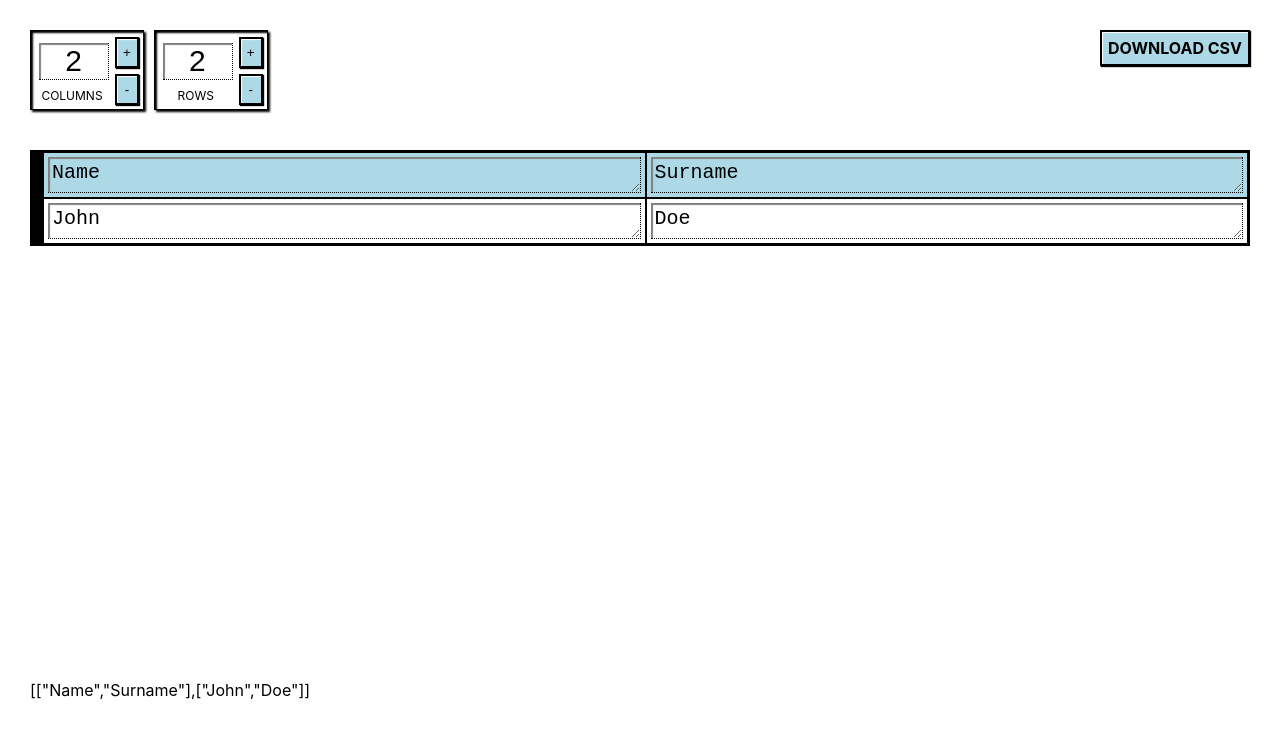
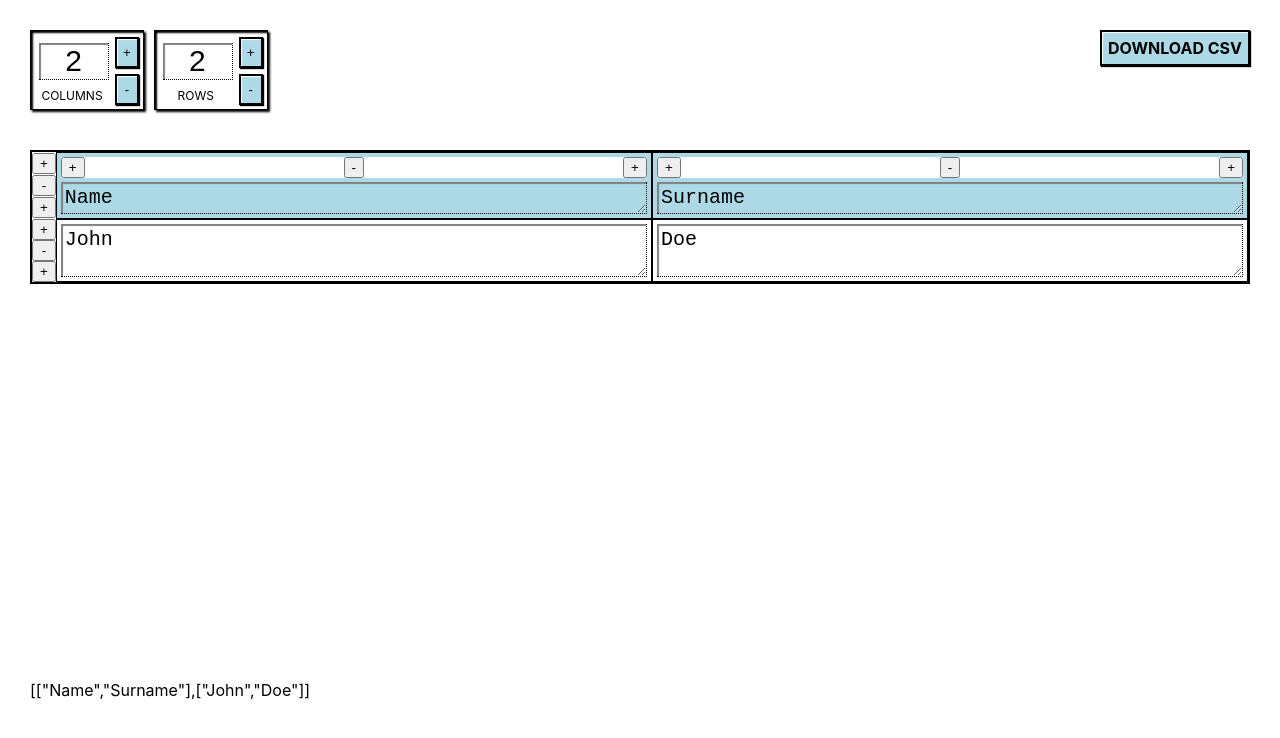
Before and after one commit to lag-of-death/table-constructor, a React (Create React App) app: page / in a window 1280 px wide. Shown: the top 738 px of the page. Built offline with nearby package versions, Linux system fonts and the light colour scheme.

Commit message:
Add insertion/deletion of rows/columns

```diff
--- a/src/App.js
+++ b/src/App.js
@@ -14,16 +14,21 @@ import {
 import {
   withoutLastElement,
   getTableWithoutLastColumn,
-  getNumOfLastRowColumns,
+  getNumOfFirstRowColumns,
   guard,
   handleAddingRows,
   handleAddingColumns,
   handleSubtractingRows,
-  handleSubtractingColumns
+  handleSubtractingColumns,
+  clone,
+  splice,
+  handleAction
 } from './helpers';
 
-const MAX_ROWS_LENGTH = 5;
-const MAX_COLS_LENGTH = 5;
+import { actions, limits } from './helpers/constants'
+
+const { MAX_COLS_LENGTH, MAX_ROWS_LENGTH } = limits;
+const { BACK_ACTION, FRONT_ACTION, REMOVE_ACTION } = actions;
 
 class TableConstructor extends React.Component {
   constructor(props) {
@@ -40,25 +45,50 @@ class TableConstructor extends React.Component {
     }
   }
 
+  columnActions = {
+    [BACK_ACTION]: (columnsOnTheLeft, currentColumnVal) => columnsOnTheLeft.concat('', currentColumnVal),
+    [FRONT_ACTION]: (columnsOnTheLeft, currentColumnVal) => columnsOnTheLeft.concat(currentColumnVal, ''),
+    [REMOVE_ACTION]: (columnsOnTheLeft, currentColumnVal, row) => (row.length > 1) ? columnsOnTheLeft : columnsOnTheLeft.concat(currentColumnVal)
+  };
+
+  rowActions = {
+    [BACK_ACTION]: (table, rowIdx, tableClone) => {
+      return (rowIdx === 0)
+        ? [table[rowIdx].map(() => ''), ...tableClone]
+        : splice(table, rowIdx, 0, table[rowIdx].map(() => ''))
+    },
+    [FRONT_ACTION]: (table, rowIdx)=> splice(table,rowIdx + 1, 0, table[rowIdx].map(() => '')),
+    [REMOVE_ACTION]: (table, rowIdx, tableClone) => {
+      return (table.length > 1 )
+        ? splice(table, rowIdx, 1)
+        : tableClone
+    }
+  };
+
   incColumnNum = () => {
     this.setState(({ table }) => {
-      const numOfLastRowColumns = getNumOfLastRowColumns(table);
+      const numOfFirstRowColumns = getNumOfFirstRowColumns(table);
 
       return {
-        table: numOfLastRowColumns < MAX_COLS_LENGTH ? table.map(row => row.concat([''])) : table,
-        numOfColumns: numOfLastRowColumns < MAX_COLS_LENGTH ? numOfLastRowColumns + 1 : numOfLastRowColumns
+        table: numOfFirstRowColumns < MAX_COLS_LENGTH ? table.map(row => row.concat([''])) : table,
+        numOfColumns: numOfFirstRowColumns < MAX_COLS_LENGTH ? numOfFirstRowColumns + 1 : numOfFirstRowColumns
       }
     })
   };
 
   decColumnNum = () => {
     this.setState(({ table }) => {
-      const lastRowColumnLength = getNumOfLastRowColumns(table);
+      const firstRowColumnLength = getNumOfFirstRowColumns(table);
 
-      return {
-        table: lastRowColumnLength > 1 ? getTableWithoutLastColumn(table) : table,
-        numOfColumns: lastRowColumnLength - 1,
-      };
+      if (firstRowColumnLength > 1) {
+        return {
+          table: getTableWithoutLastColumn(table) ,
+          numOfColumns: firstRowColumnLength - 1,
+        };
+      } else {
+        return {}
+      }
+
     })
   };
 
@@ -73,7 +103,7 @@ class TableConstructor extends React.Component {
   incRowNum = () => {
     this.setState(({ table }) => {
       const { length: numOfRows } = table;
-      const columnsForNewRows = Array(getNumOfLastRowColumns(table)).fill('');
+      const columnsForNewRows = Array(getNumOfFirstRowColumns(table)).fill('');
 
       return (
         (numOfRows >= MAX_ROWS_LENGTH)
@@ -87,38 +117,103 @@ class TableConstructor extends React.Component {
     this.setState(({ table }) => {
       const { length : numOfRows } = table;
 
-      return {
-        table: numOfRows > 1 ? withoutLastElement(table) : table,
-        numOfRows: numOfRows - 1,
-      };
+      if (numOfRows > 1) {
+        return {
+          table: withoutLastElement(table),
+          numOfRows: numOfRows - 1,
+        };
+      } else {
+        return {
+
+        }
+      }
+
     })
   };
 
   handleColumnValueChange = (rowIdx, columnIdx, { target : { value : columnNewValue }}) => {
     this.setState(({ table }) => {
-      const immutableTableData = JSON.stringify(table);
-      const tableDataCopy = JSON.parse(immutableTableData);
+      const tableCopy = clone(table);
 
-      tableDataCopy[rowIdx][columnIdx] = columnNewValue;
+      tableCopy[rowIdx][columnIdx] = columnNewValue;
 
       return {
-        table: tableDataCopy
+        table: tableCopy
       };
     });
   };
 
+  getAdjustedStateForRowAction = (table, action, rowIdx) => {
+    const tableClone = clone(table);
+    const rows = this.rowActions[action](table, rowIdx, tableClone);
+
+    return {
+      numOfRows: rows.length,
+      table: rows
+    }
+  };
+
+  handleRowAction = (rowIdx, action) => {
+    this.setState(({ table }) => {
+      return handleAction(
+        action,
+        table.length + 1,
+        MAX_ROWS_LENGTH,
+        this.getAdjustedStateForRowAction.bind(this, table, action, rowIdx)
+      );
+    })
+  };
+
+  getAdjustedStateForColumnAction = (table, columnIdx, action) => {
+    const rows = table.map(row =>
+      row.reduce(
+        (columnsOnTheLeft, currentColumnVal, i) =>
+          (i === columnIdx)
+            ? this.columnActions[action](columnsOnTheLeft, currentColumnVal, row)
+            : columnsOnTheLeft.concat(currentColumnVal)
+        , []
+      )
+    );
+
+    return {
+      numOfColumns: rows[0].length,
+      table: rows
+    };
+  };
+
+  handleColumnAction = (columnIdx, action) => {
+    this.setState(({ table }) => {
+      return handleAction(
+        action,
+        table[0].length + 1,
+        MAX_COLS_LENGTH,
+        this.getAdjustedStateForColumnAction.bind(this, table, columnIdx, action)
+      );
+    })
+  };
+
+  refreshAdjusters = () => {
+    this.setState(({table}) =>{
+      return {
+        numOfRows: table.length,
+        numOfColumns: table[0].length
+      }
+    })
+  };
+
   handleNumOfColumnsChange = ({ target : { value : numOfColumnsToSetFromUser }}) => {
+
     guard(numOfColumnsToSetFromUser, MAX_COLS_LENGTH, () => {
       this.setState(({ table }) => {
-        const numOfLastRowColumns = getNumOfLastRowColumns(table);
+        const numOfFirstRowColumns = getNumOfFirstRowColumns(table);
 
         const handler = (
-          (numOfColumnsToSetFromUser > numOfLastRowColumns)
+          (numOfColumnsToSetFromUser > numOfFirstRowColumns)
             ? handleAddingColumns
             : handleSubtractingColumns
         );
 
-        return handler(table, numOfLastRowColumns, numOfColumnsToSetFromUser);
+        return handler(table, numOfFirstRowColumns, numOfColumnsToSetFromUser);
       });
     });
   };
@@ -153,6 +248,7 @@ class TableConstructor extends React.Component {
               handleNumOfColumnsChange={this.handleNumOfColumnsChange}
               incColumnNum={this.incColumnNum}
               decColumnNum={this.decColumnNum}
+              refreshAdjusters={this.refreshAdjusters}
               label={numOfColumns > 1 ? 'COLUMNS' : 'COLUMN'}
             />
 
@@ -161,6 +257,7 @@ class TableConstructor extends React.Component {
               handleNumOfColumnsChange={this.handleNumOfRowsChange}
               incColumnNum={this.incRowNum}
               decColumnNum={this.decRowNum}
+              refreshAdjusters={this.refreshAdjusters}
               label={numOfRows > 1 ? 'ROWS' : 'ROW'}
             />
           </Adjusters>
@@ -178,6 +275,8 @@ class TableConstructor extends React.Component {
 
         <Table>
           <TableContent
+            handleColumnAction={this.handleColumnAction}
+            handleRowAction={this.handleRowAction}
             rows={state.table}
             handleColumnValueChange={this.handleColumnValueChange}
           />
--- a/src/components/Adjuster.js
+++ b/src/components/Adjuster.js
@@ -9,12 +9,13 @@ import {
   Button
 } from '../styled_components';
 
-const Adjuster = ({ label, numOfColumns, handleNumOfColumnsChange, incColumnNum, decColumnNum }) => {
+const Adjuster = ({ label, numOfColumns, handleNumOfColumnsChange, incColumnNum, decColumnNum, refreshAdjusters }) => {
   return (
     <AdjStyle>
       <Counter>
         <InputStyle
           value={numOfColumns > 0 ? numOfColumns : ''}
+          onBlur={refreshAdjusters}
           onChange={handleNumOfColumnsChange}
         />
         <Label>
--- a/src/components/TableContent.js
+++ b/src/components/TableContent.js
@@ -4,13 +4,22 @@ import {
   Column,
   RowHeader,
   Row,
+  ColumnActionsContainer,
+  RowContainer,
+  RowActionsContainer
 } from '../styled_components';
 
-const getRowContent = (rowIdx, row, rows, handleColumnValueChange ) =>
+import {actions} from "../helpers/constants";
+
+const { BACK_ACTION, FRONT_ACTION, REMOVE_ACTION } = actions;
+
+const getRowContent = (rowIdx, row, rows, handleColumnValueChange, getComponent = () => null) =>
   row.map((column, columnIdx) =>
     (
       <Column
+        flexDirection={rowIdx === 0 ? 'column' : 'row'}
         key={rowIdx + ':' + columnIdx}>
+        { getComponent(columnIdx) }
         <textarea
           rows='1'
           value={rows[rowIdx][columnIdx]}
@@ -20,14 +29,38 @@ const getRowContent = (rowIdx, row, rows, handleColumnValueChange ) =>
     )
   );
 
-const TableContent = ({rows, handleColumnValueChange}) =>
+const getColumnActions = (handleColumnAction, columnIdx) => {
+  return (
+    <ColumnActionsContainer>
+      { getActions(handleColumnAction, columnIdx) }
+    </ColumnActionsContainer>
+  )
+};
+
+const getActions = (actionHandler, idx) => {
+  return [[BACK_ACTION, '+'], [REMOVE_ACTION, '-'], [FRONT_ACTION, '+']].map((action) =>
+    <button
+      key={`${action}:${idx}`}
+      onClick={() => actionHandler(idx, action[0])}>
+      {action[1]}
+    </button>
+  );
+};
+
+const TableContent = ({rows, handleColumnValueChange, handleColumnAction, handleRowAction}) =>
   (
     rows.map((row, rowIdx) =>
+      <RowContainer key={rowIdx}
+      >
+        <RowActionsContainer>
+          { getActions(handleRowAction, rowIdx) }
+        </RowActionsContainer>
+        {
           (rowIdx === 0)
             ? (
               <RowHeader
                 key={rowIdx}>
-            { getRowContent(rowIdx, row, rows, handleColumnValueChange) }
+                { getRowContent(rowIdx, row, rows, handleColumnValueChange, getColumnActions.bind(null, handleColumnAction) ) }
               </RowHeader>
             )
             : (
@@ -36,6 +69,8 @@ const TableContent = ({rows, handleColumnValueChange}) =>
                 { getRowContent(rowIdx, row, rows, handleColumnValueChange) }
               </Row>
             )
+        }
+      </RowContainer>
     )
   );
 
--- /dev/null
+++ b/src/helpers/constants.js
@@ -0,0 +1,14 @@
+const actions = {
+  BACK_ACTION: 'BACK_ACTION',
+  FRONT_ACTION: 'FRONT_ACTION',
+  REMOVE_ACTION: 'REMOVE',
+};
+
+const limits = {
+  MAX_ROWS_LENGTH: 5,
+  MAX_COLS_LENGTH: 5
+};
+
+export {
+  actions, limits
+}
--- a/src/helpers/index.js
+++ b/src/helpers/index.js
@@ -1,3 +1,5 @@
+import { actions } from './constants';
+
 const withoutLastElement = (array) => {
   return array.slice(0, -1);
 };
@@ -6,30 +8,21 @@ const getTableWithoutLastColumn = (rows) => {
   return rows.map(withoutLastElement);
 };
 
-const getNumOfLastRowColumns = (table) => {
-  return getLastRow(table).length;
+const getNumOfFirstRowColumns = (table) => {
+  return table[0].length;
 };
 
 const isWrongValue = (value, maxLength) => {
   return isNaN(value) || (value > maxLength);
 };
 
-const guard = (numToSetFromUser, maxNumToSetTo, callback) => {
-  if (isWrongValue(numToSetFromUser, maxNumToSetTo)) {
-    alertUser(maxNumToSetTo);
-  } else {
-    callback();
-  }
-};
+const guard = (numToSetFromUser, maxNumToSetTo, callback) =>
+  (isWrongValue(numToSetFromUser, maxNumToSetTo))
+    ? alertUser(maxNumToSetTo)
+    : callback();
 
 const alertUser = (maxLength) => {
   alert(`WRONG VALUE - MUST BE NUMERIC OF MAX: ${maxLength} AND MIN OF 0.`);
-};
-
-const getLastRow = (table) => {
-  const { length : numOfRows } = table;
-
-  return table[numOfRows - 1];
 };
 
 const handleAddingRows = (table, numOfRows, numOfRowsToSetFromUser) => {
@@ -40,11 +33,11 @@ const handleAddingRows = (table, numOfRows, numOfRowsToSetFromUser) => {
 };
 
 const concatNewRows = (table, numOfRowsToSetFromUser, numOfRows) => {
-  const lastRow = getLastRow(table);
-  const lastRowColumnsValuesNullified = lastRow.map(() => '');
+  const firstRow = table[0];
+  const firstRowColumnsValuesNullified = firstRow.map(() => '');
   const numOfRowsToAdd = numOfRowsToSetFromUser - numOfRows;
 
-  return table.concat(Array(numOfRowsToAdd).fill(lastRowColumnsValuesNullified))
+  return table.concat(Array(numOfRowsToAdd).fill(firstRowColumnsValuesNullified))
 };
 
 const handleAddingColumns = (table, numOfColumns, numOfColumnsToSetFromUser) => {
@@ -91,13 +84,34 @@ const handleSubtractingColumns = (table, numOfColumns, numOfColumnsToSetFromUser
   }
 };
 
+const clone = (obj) => {
+  return JSON.parse(JSON.stringify(obj));
+};
+
+const splice = (table, ...xs) => {
+  const copy = clone(table);
+
+  copy.splice(...xs);
+
+  return copy;
+};
+
+const handleAction = (action, len, maxLen, callback) => {
+  return (action === actions.REMOVE_ACTION)
+    ? callback()
+    : guard(len, maxLen, callback);
+};
+
 export {
+  clone,
+  getNumOfFirstRowColumns,
+  getTableWithoutLastColumn,
+  guard,
+  handleAddingColumns,
+  handleAddingRows,
+  handleSubtractingColumns,
+  handleSubtractingRows,
+  splice,
   withoutLastElement,
-  getTableWithoutLastColumn,
-  getNumOfLastRowColumns,
-  guard,
-  handleAddingRows,
-  handleAddingColumns,
-  handleSubtractingRows,
-  handleSubtractingColumns
+  handleAction
 }
--- a/src/styled_components/index.js
+++ b/src/styled_components/index.js
@@ -49,21 +49,40 @@ const Adjusters = styled.div`
   display: flex;
 `;
 
+const RowContainer = styled.div`
+  display: flex;
+`;
+
 const Row = styled.div`
-  border-left: 11px solid black;
   display: flex;
   text-align: center;
+  flex-grow: 1;
 `;
 
 const RowHeader = styled.div`
   background: lightblue;
-  border-left: 11px solid black;
   display: flex;
   text-align: center;
+  flex-grow: 1;
+`;
+
+const RowActionsContainer = styled.div`
+  display: flex;
+  justify-content: space-around;
+  flex-direction: column;
+`;
+
+const ColumnActionsContainer = styled.div`
+  display: flex;
+  margin-bottom: 4px;
+  background: white;
+  justify-content: space-between;
 `;
 
 const Column = styled.div`
   border: 1px solid black;
+  display: flex;
+  flex-direction: ${ (props) => props.flexDirection }
   padding: 4px;
   width: 100%;
 
@@ -75,7 +94,6 @@ const Column = styled.div`
     box-shadow: 2px 2px 1px gray inset;
     box-sizing: border-box;
     font-size: 20px;
-    height: 100%;
     margin: 0;
     padding: 4px;
     width: 100%;
@@ -172,5 +190,8 @@ export {
   ActionsPanel,
   Table,
   DownloadCSV,
-  Button
+  Button,
+  RowContainer,
+  ColumnActionsContainer,
+  RowActionsContainer
 }
```
Lines whose indentation alone changed are shown as unchanged.
